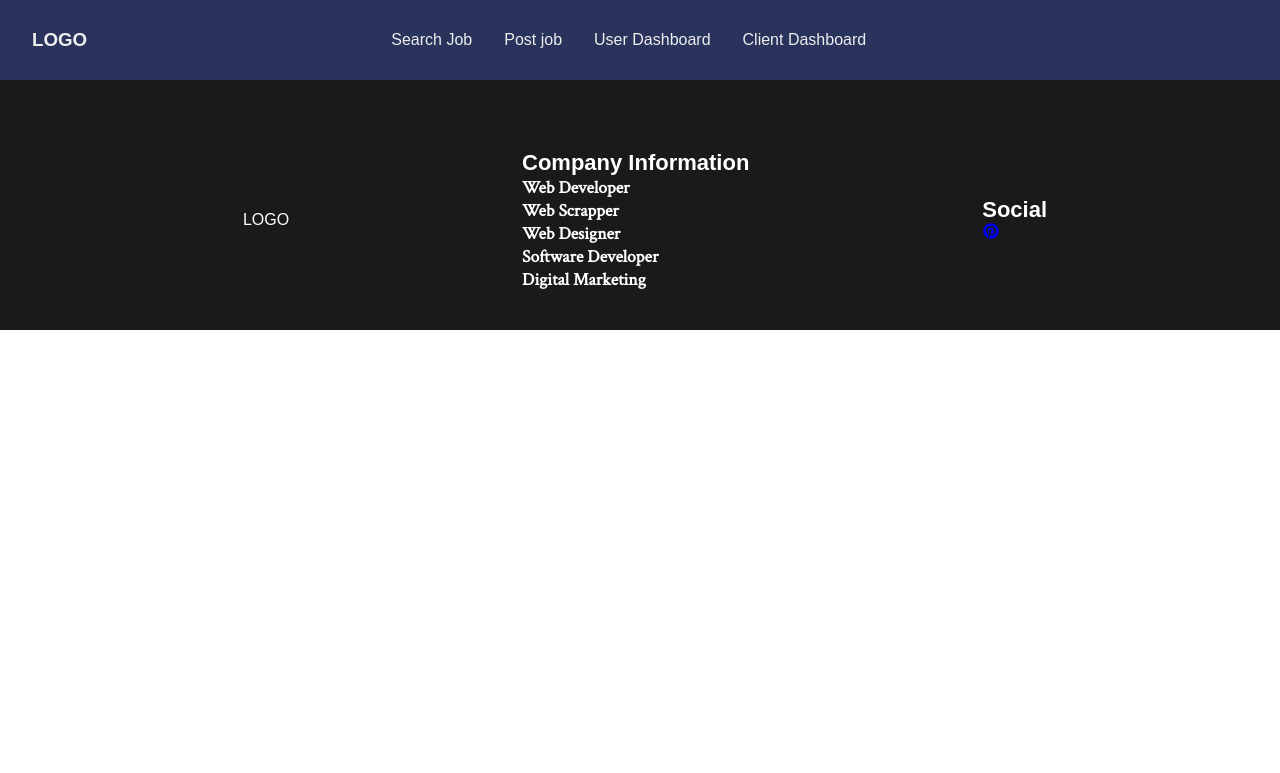
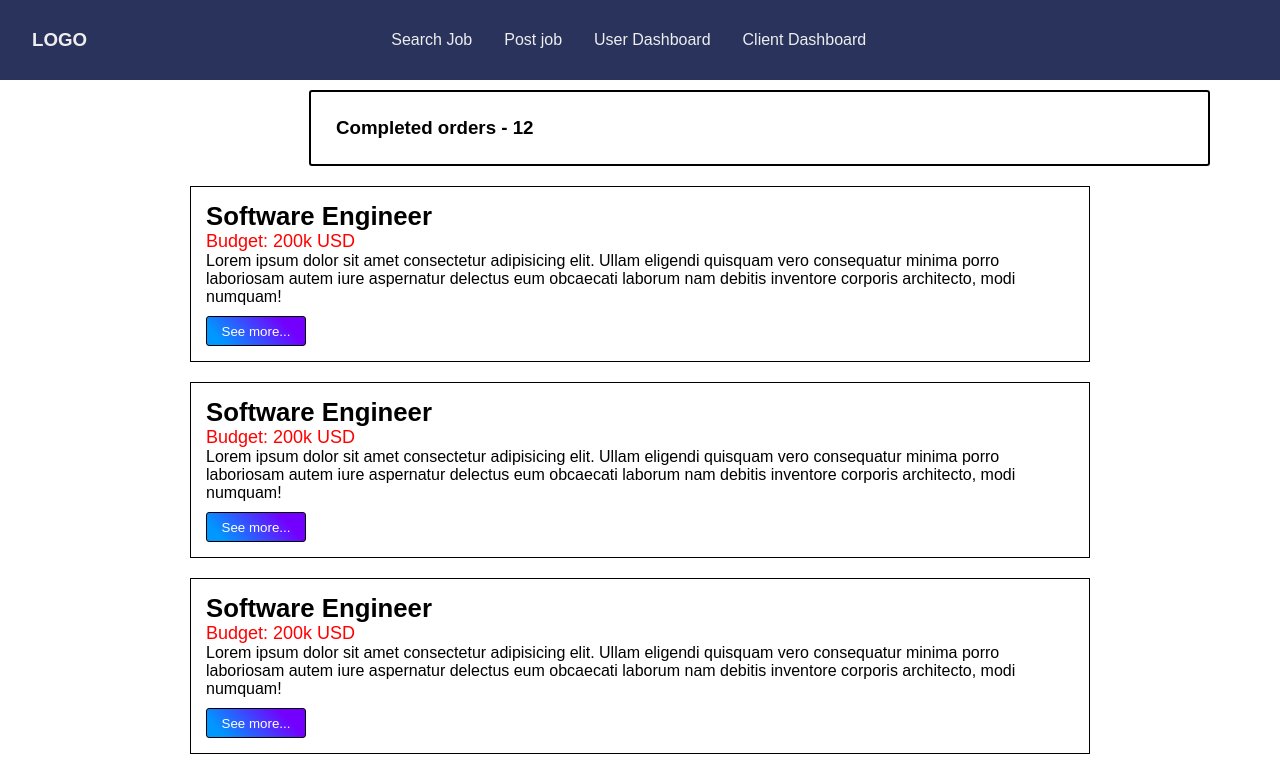
Before and after one commit to mohnkal/Hackathon-project, a React (Create React App) app: page /userdashboard in a window 1280 px wide. Shown: the top 773 px of the page. Built offline with nearby package versions, Linux system fonts and the light colour scheme; some icons are missing; a web font is replaced by a local one.

Commit message:
User dashboard done

```diff
--- a/src/App.js
+++ b/src/App.js
@@ -6,16 +6,20 @@ import Login from './pages/login/Login';
 import JobListing from './pages/joblisting/JobListing';
 import { BrowserRouter, Routes, Route } from "react-router-dom";
 import LandingPage from './pages/landingPage/LandingPage';
+import Workercard from './pages/workercard/Workercard';
 
 function App() {
   return (
     <BrowserRouter>
+
         <Navbar />
         <Routes>
           <Route path="/" element={<LandingPage/>} />
           <Route path="/signup" element={<Signup/>} />
           <Route path="/login" element={<Login/>} />
           <Route path="/jobs" element={<JobListing/>} />
+          <Route path="/userdashboard" element={<Workercard/>} />
+
         </Routes>
         <Footer />
     </BrowserRouter>
--- /dev/null
+++ b/src/pages/workercard/Workercard.jsx
@@ -0,0 +1,21 @@
+import React from 'react'
+import './Workercard.scss'
+import Jobcard from '../../components/joblisting/Jobcard'
+
+const Workercard = () => {
+  return (
+    <div className='OuterContainer'>
+        <div className="border">
+            <h3 className='ordercomplete'>Completed orders - 12</h3>
+        </div>
+        <div className="job">
+        <Jobcard></Jobcard>
+        <Jobcard></Jobcard>
+        <Jobcard></Jobcard>
+        <Jobcard></Jobcard>
+        </div>
+    </div>
+  )
+}
+
+export default Workercard
--- /dev/null
+++ b/src/pages/workercard/Workercard.scss
@@ -0,0 +1,14 @@
+.border{
+    width: 901px;
+    margin-top: 10px;
+    margin-left: 309px;
+    border: 2px solid black;
+    padding: 25px;
+    border-radius: 3px;
+}
+.job{
+    display: flex;
+    justify-content: center;
+    flex-direction: column;
+    align-items: center;
+}
```
